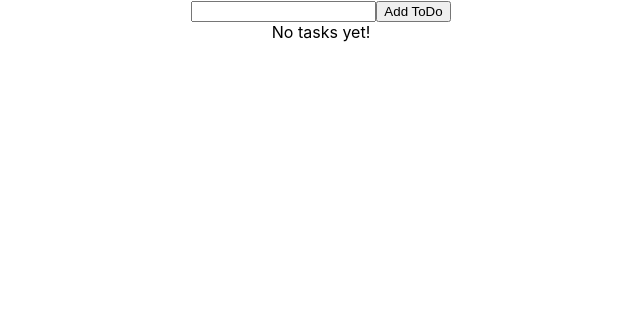
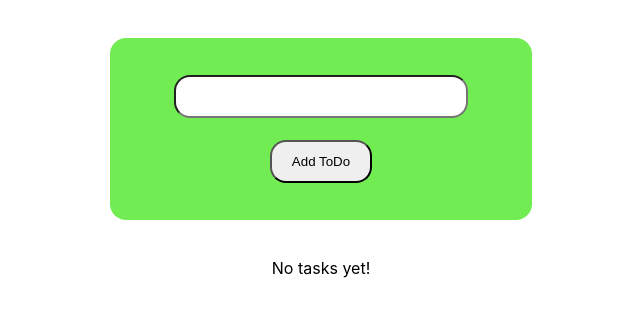
Before and after one commit to viman39/tasks-manager-react, a React (Create React App) app: page / in a window 1280 px wide. Shown: the top 316 px of the page, without its empty margins (319-959 px from the left). Built offline with nearby package versions, Linux system fonts and the light colour scheme.

Commit message:
error handling

```diff
--- /dev/null
+++ b/src/components/ToDoCreate/ToDoCreateCard.css
@@ -0,0 +1,29 @@
+.card {
+  padding: 2%;
+  background-color: rgb(114, 236, 83);
+  margin: 3% auto;
+  width: 29%;
+  max-width: 47%;
+  border-radius: 1rem;
+}
+
+.input {
+  width: 79%;
+  padding: 12px 20px;
+  margin: 3%;
+  box-sizing: border-box;
+  border-radius: 1rem;
+}
+
+.button {
+  display: inline-block;
+  padding: 12px 20px;
+  margin: 3%;
+  box-sizing: border-box;
+  border-radius: 1rem;
+}
+
+.error {
+    margin: 2%;
+    color: red;
+}
--- a/src/components/ToDoCreate/ToDoCreateCard.js
+++ b/src/components/ToDoCreate/ToDoCreateCard.js
@@ -1,24 +1,32 @@
+import './ToDoCreateCard.css'
 import { useState } from 'react'
 
 const ToDoCreateCard = (props) => {
     const [task, setTask] = useState("")
+    const [error, setError] = useState(false)
 
     const taskChangeHandler = (event) => {
         setTask(event.target.value)
+        setError(false)
     }
 
     const submitAddToDo = (event) => {
         event.preventDefault()
 
-        props.addTask(task)
-        setTask("")
+        if ( task === "" ){
+            setError(true)
+        } else {
+            props.addTask(task)
+            setTask("")
+        }
     }
 
     return (
-        <div>
+        <div className="card">
             <form onSubmit={submitAddToDo}>
-                <input type="text" onChange={taskChangeHandler} value={task} />
-                <button> Add ToDo </button>
+                {error === true && <p className="error">Input can not be empty</p>}
+                <input type="text" onChange={taskChangeHandler} value={task} className="input" />
+                <button className="button"> Add ToDo </button>
             </form>
         </div>
     )
```
